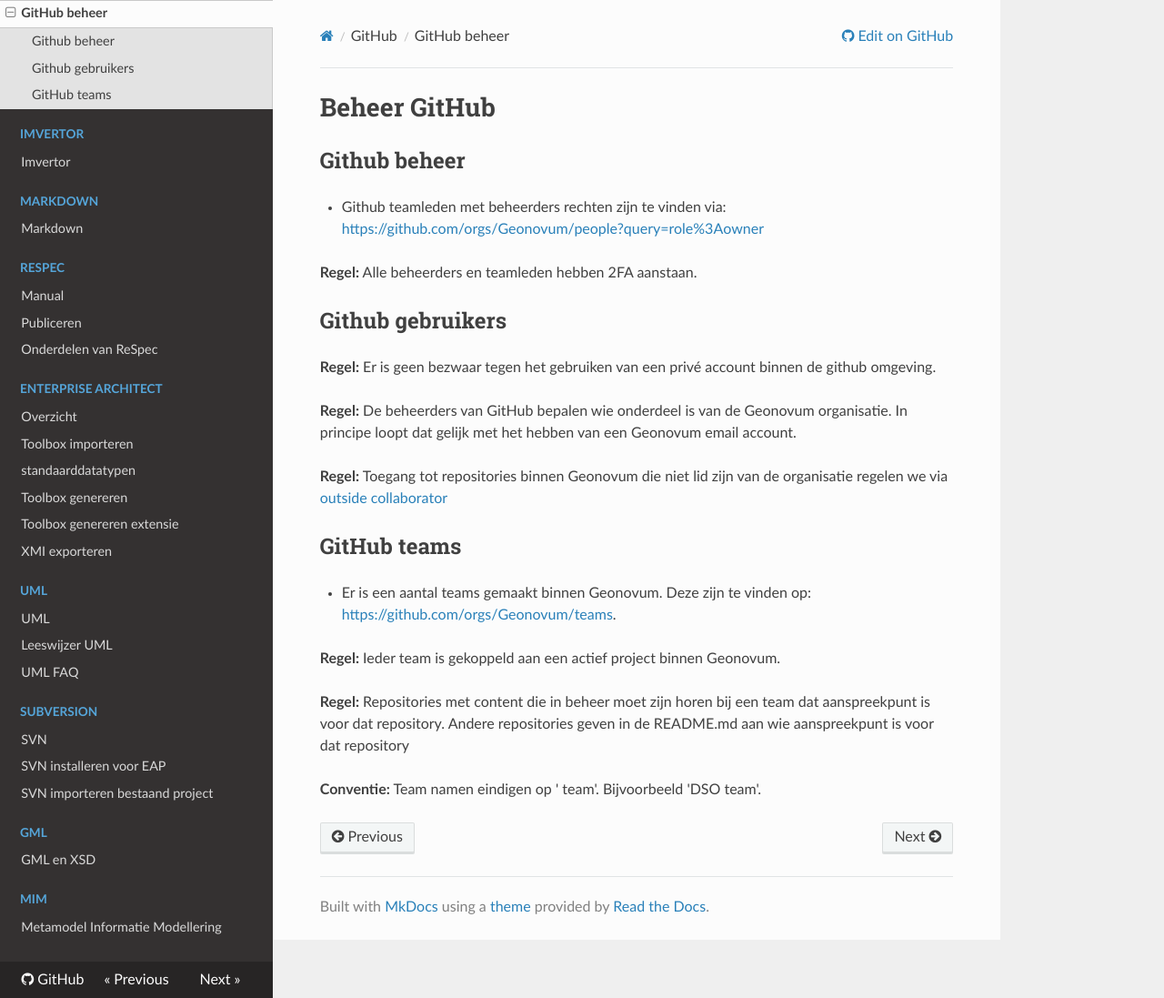
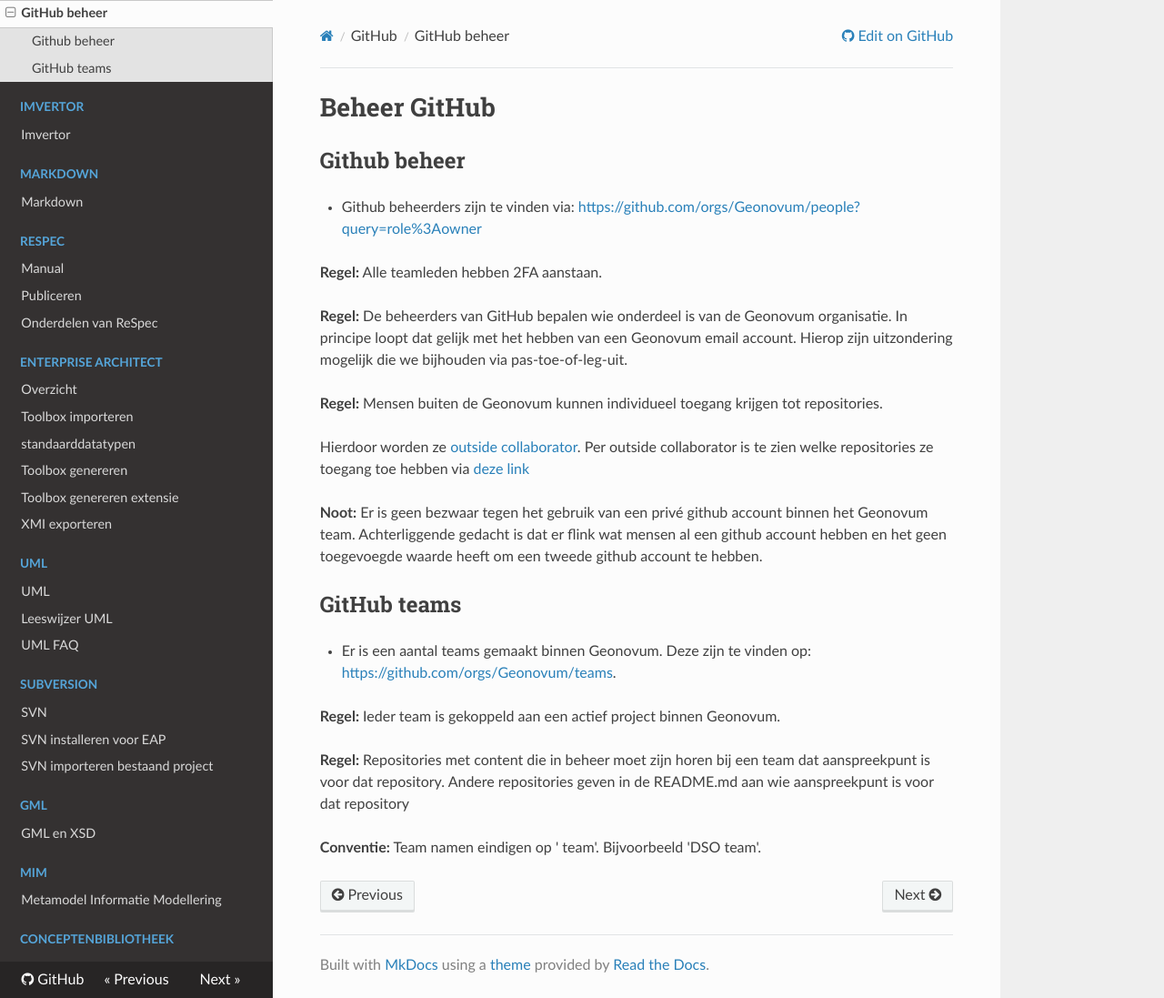
Before and after one commit to Geonovum/handleiding-tooling, an MkDocs documentation site: the page built from docs/GitHub/GitHub-beheer.md, in a window 1280 px wide and 1097 px high. Shown: the whole window at 91% size. Built offline with MkDocs 1.6.1, drawn with Linux system fonts in a browser that asks for light colours; nearby versions of some CDN libraries.

Commit message:
github beheer aangescherpt.

```diff
--- a/docs/GitHub/GitHub-beheer.md
+++ b/docs/GitHub/GitHub-beheer.md
@@ -2,19 +2,19 @@
 
 ## Github beheer
 
-- Github teamleden met beheerders rechten zijn te vinden via: <https://github.com/orgs/Geonovum/people?query=role%3Aowner>
+- Github beheerders zijn te vinden via: <https://github.com/orgs/Geonovum/people?query=role%3Aowner>
 
-**Regel:** Alle beheerders en teamleden hebben 2FA aanstaan.
-
-## Github gebruikers
-
-**Regel:** Er is geen bezwaar tegen het gebruiken van een privé account binnen de github omgeving.
+**Regel:** Alle teamleden hebben 2FA aanstaan.
 
 **Regel:** De beheerders van GitHub bepalen wie onderdeel is van de Geonovum
 organisatie. In principe loopt dat gelijk met het hebben van een Geonovum email
-account.
+account. Hierop zijn uitzondering mogelijk die we bijhouden via pas-toe-of-leg-uit.
 
-**Regel:** Toegang tot repositories binnen Geonovum die niet lid zijn van de organisatie regelen we via [outside collaborator](https://docs.github.com/en/organizations/managing-user-access-to-your-organizations-repositories/managing-outside-collaborators/adding-outside-collaborators-to-repositories-in-your-organization#about-outside-collaborators)
+**Regel:** Mensen buiten de Geonovum kunnen individueel toegang krijgen tot repositories.
+
+Hierdoor worden ze [outside collaborator](https://docs.github.com/en/organizations/managing-user-access-to-your-organizations-repositories/managing-outside-collaborators/adding-outside-collaborators-to-repositories-in-your-organization#about-outside-collaborators). Per outside collaborator is te zien welke repositories ze toegang toe hebben via [deze link](https://github.com/orgs/Geonovum/outside-collaborators)
+
+**Noot:** Er is geen bezwaar tegen het gebruik van een privé github account binnen het Geonovum team. Achterliggende gedacht is dat er flink wat mensen al een github account hebben en het geen toegevoegde waarde heeft om een tweede github account te hebben.
 
 ## GitHub teams
 
```
